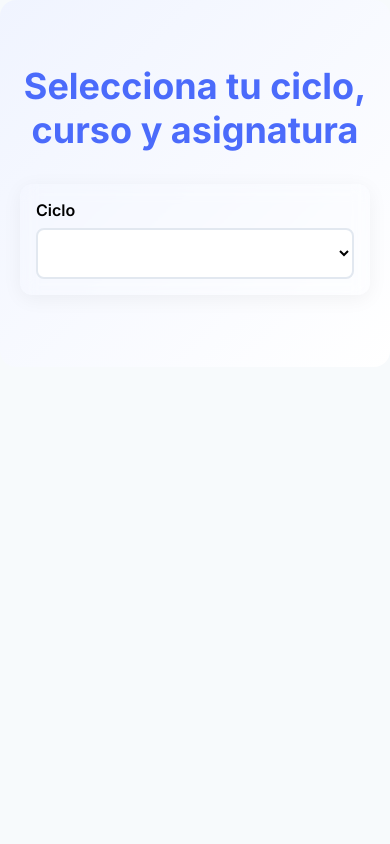
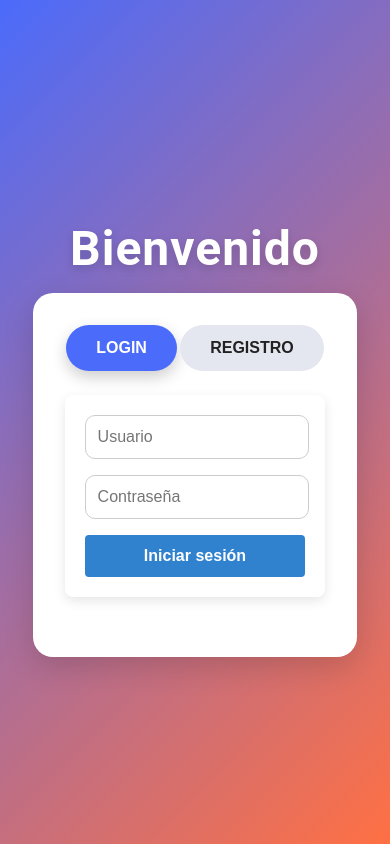
Before and after one commit to ManuelPulidoMEDAC/BBDD_Drive_medac, a Vue app in the folder b25_bbdd_drive/: page / in a window 390 px wide. Built offline with nearby package versions, Linux system fonts and the light colour scheme.

Commit message:
mejoras en LoginPage

```diff
--- a/b25_bbdd_drive/src/Views/LoginPage.vue
+++ b/b25_bbdd_drive/src/Views/LoginPage.vue
@@ -70,7 +70,7 @@ function tabClass (tab) {
 }
 
 h1 {
-  font-size: 48px;
+  font-size: 68px;
   color: white;
   font-family: 'Roboto', sans-serif;
   font-weight: 700;
@@ -97,7 +97,8 @@ h1 {
   border-radius: 20px;
   box-shadow: 0 10px 30px rgba(0, 0, 0, 0.15);
   width: 100%;
-  max-width: 420px;
+  max-width: 480px;
+  height: 300px;
   animation: fadeInUp 0.8s ease-out;
 }
 
@@ -123,7 +124,7 @@ h1 {
   border: none;
   background-color: #e4e7ef;
   color: #222;
-  font-weight: 600;
+  font-weight: 700;
   font-size: 16px;
   border-radius: 25px;
   cursor: pointer;
@@ -182,4 +183,22 @@ h1 {
 .btn-primary:active {
   transform: translateY(2px);
 }
+
+@media (max-width: 900px){
+  .container {
+    padding: 0 32px;
+    margin: 0 auto;
+    min-height: 100vh;
+  }
+
+  .card {
+    width: 80%;
+    max-width: 600px;
+  }
+
+  h1 {
+    font-size: 48px;
+    margin-bottom: 16px;
+  }
+}
 </style>
--- a/b25_bbdd_drive/src/router/index.js
+++ b/b25_bbdd_drive/src/router/index.js
@@ -3,8 +3,8 @@ import Login from '@/Views/LoginPage.vue'
 import Landing from '@/Views/LandingPage.vue'
 
 const routes = [
-  { path: '/', name: 'Landing', component: Landing },
-  { path: '/login', name: 'login', component: Login }
+  { path: '/', name: 'Login', component: Login },
+  { path: '/landing', name: 'Landing', component: Landing }
 ]
 
 const router = createRouter({
```
